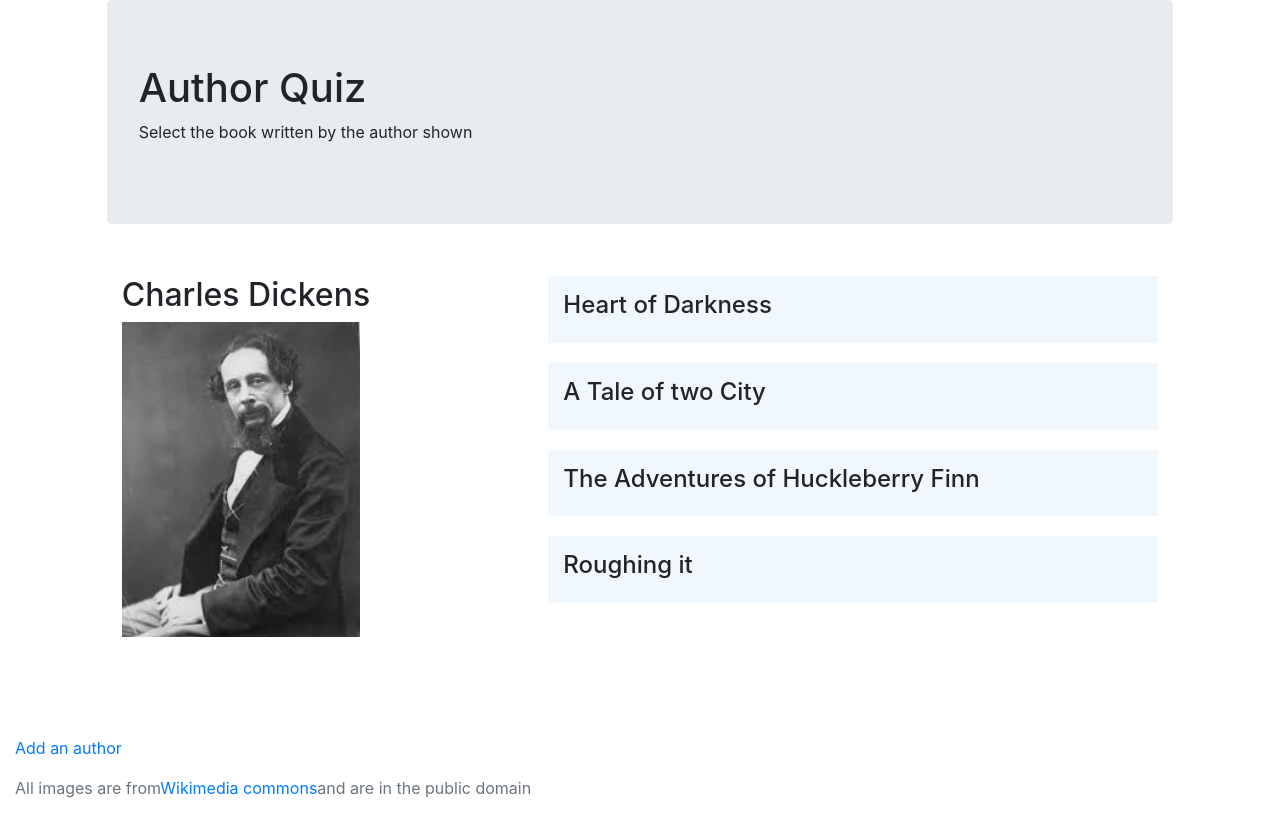
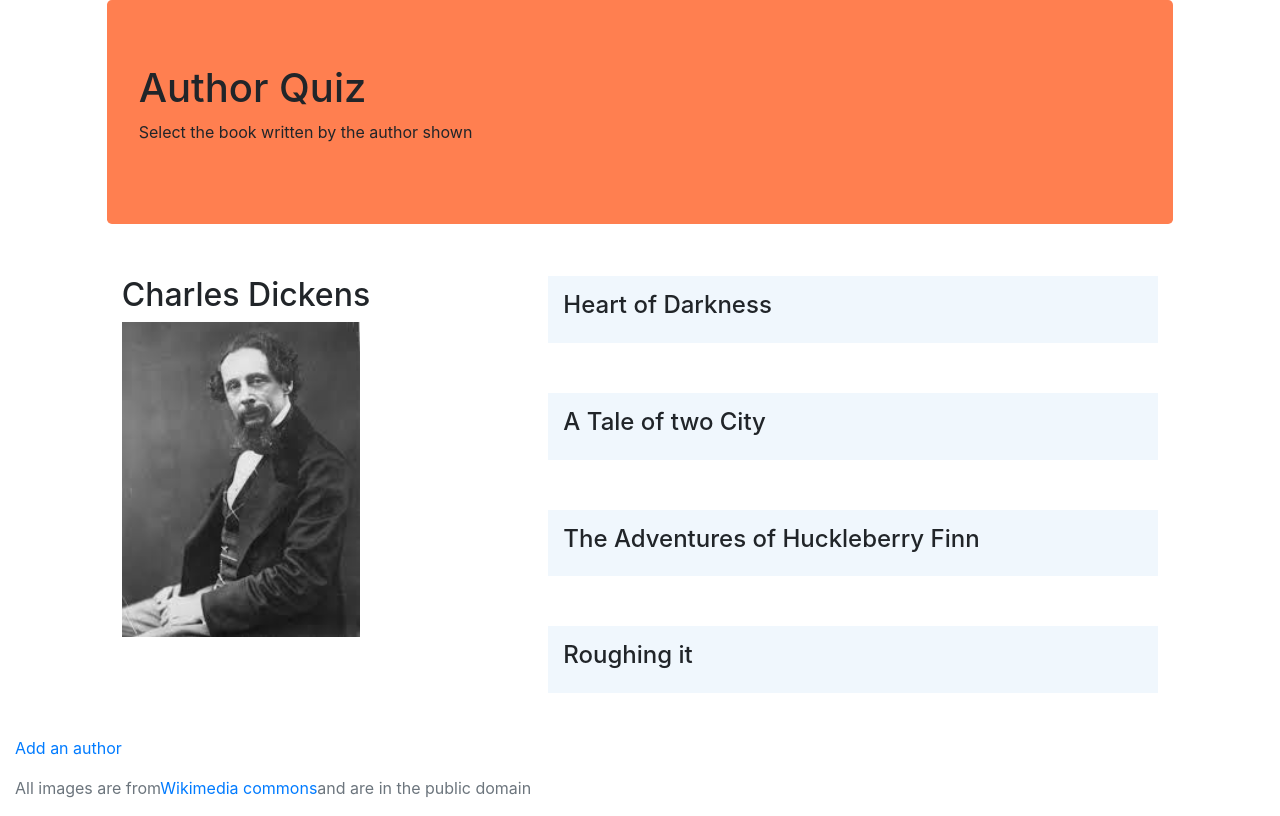
Before and after one commit to sudhiv29/AuthorQuiz, a React app: page / in a window 1280 px wide. Built offline with nearby package versions, Linux system fonts and the light colour scheme.

Commit message:
Changing the colors of the application

```diff
--- a/src/App.css
+++ b/src/App.css
@@ -8,25 +8,29 @@
 }
 
 .authorimage {
-  max-height: 100%;
-  height: 100%;
+  max-height: 90%;
+  height: 90%;
   width: 60%;
 }
 
 .answer {
   background-color: #F0F7FD;
   border-color: #D0E3F0;
-  margin-bottom: 20px;
+  margin-bottom: 50px;
   padding: 15px 30px 15px 15px;
   border-left: 5px soild #D0E3F0;
   cursor: pointer;
 }
 
 .answer:hover {
-  background-color: #D0E3F0;
+  background-color: rgb(186, 222, 247);
 }
 
 .continue {
   padding-top: 20px;
   padding-bottom: 20px
 }
+
+.heading-author {
+  background-color: coral !important;
+}
--- a/src/AuthorQuiz.js
+++ b/src/AuthorQuiz.js
@@ -8,7 +8,7 @@ import './bootstrap.min.css'
 function Hero () {
   return (
     <div className='row'>
-      <div className='jumbotron col-10 offset-1'>
+      <div className='jumbotron col-10 offset-1 heading-author'>
         <h1>Author Quiz</h1>
         <p>Select the book written by the author shown</p>
       </div>
@@ -33,8 +33,8 @@ function Turn ({ author, books, highlight, onAnswerSelected }) {
   function highlightToBgColor (highlight) {
     const mapping = {
       none: '',
-      correct: 'green',
-      wrong: 'red'
+      correct: 'gray',
+      wrong: 'brown'
     }
     return mapping[highlight]
   }
```
